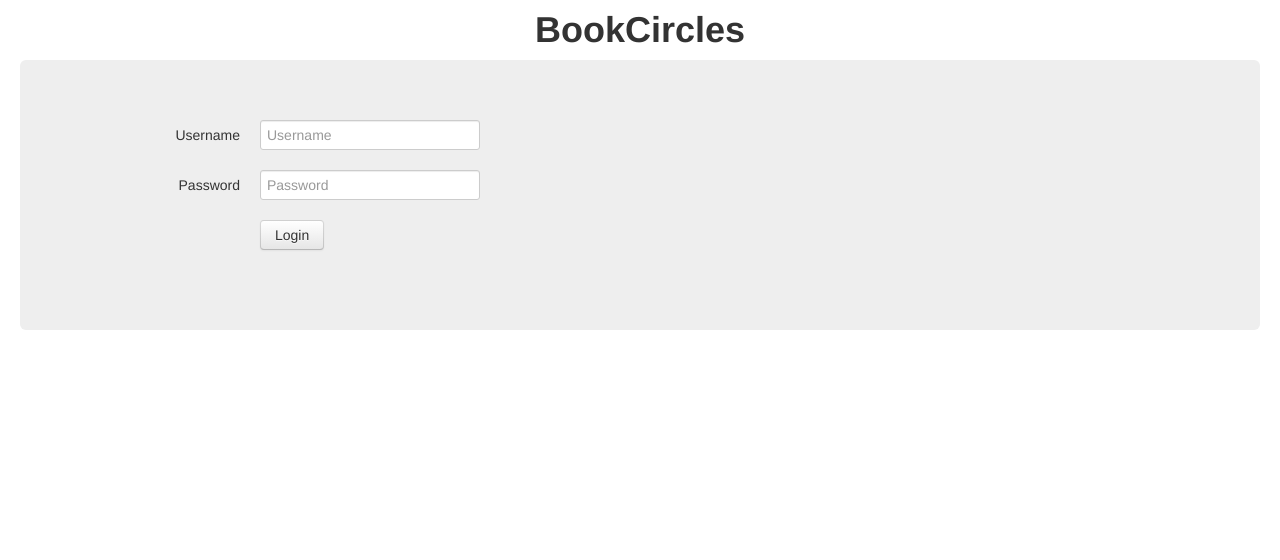
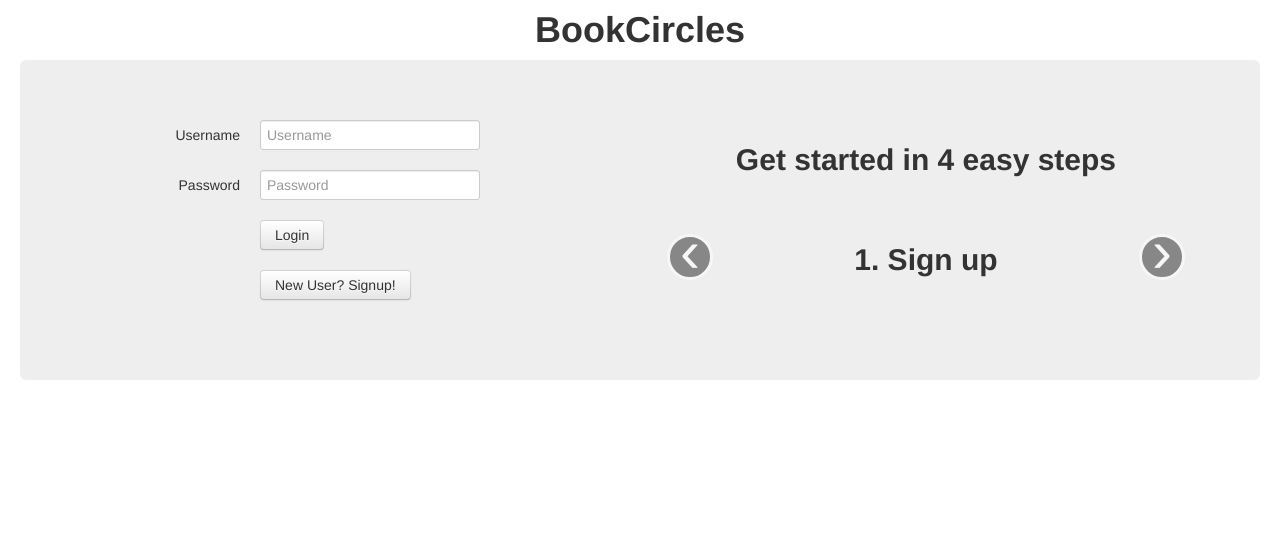
Before and after one commit to robinpaulson/distlib, a Django app: page / in a window 1280 px wide. Shown: the top 560 px of the page. Run offline with Django 3.2, Linux system fonts and the light colour scheme; parts of the project's set-up code (start-up, migrations or seed data) failed here and were passed over; some libraries are stand-ins or nearby versions.

Commit message:
Adding carousel in login/signup pages

```diff
--- a/distlib/templates/login.html
+++ b/distlib/templates/login.html
@@ -17,7 +17,8 @@
 		</div>
 	</div>
 	<div class="hero-unit">
-
+		<div class="row-fluid">
+		<div class="span6">
 		<form action="/authenticate/" class="form-horizontal" method="POST">
 		<div class="control-group">
     		<label class="control-label" for="inputUsername">Username</label>
@@ -38,6 +39,39 @@
   		</div>
 		</form>
 
+		<form action="/signup/" class="form-horizontal" method="GET">
+		<div class="control-group">
+  			<div class="controls">
+  			<input type="submit" class="btn" value="New User? Signup!">
+  			</div>
+  		</div>
+		</form>
+		</div>
+		<div class="span6">
+			<div class="page-header">
+              		<h2 align = "center">Get started in 4 easy steps</h2>
+            </div>
+              <div id="myCarousel" class="carousel slide">
+                <div class="carousel-inner">
+                  <div class="item active">
+						<h2 align="center">1. Sign up</h2>
+                  </div>
+                  <div class="item">
+                    	<h2 align="center">2. Add books</h2>
+                  </div>
+                  <div class="item">
+                    	<h2 align="center">3. Join circles</h2>
+                  </div>
+                  <div class="item">
+                    	<h2 align="center">4. Start sharing</h2>
+                  </div>
+                </div>
+                <a class="left carousel-control" href="#myCarousel" data-slide="prev">&lsaquo;</a>
+                <a class="right carousel-control" href="#myCarousel" data-slide="next">&rsaquo;</a>
+              </div>
+			</div>
+		</div>
+
 	</div>
 
 	<div class="navbar navbar-fixed-bottom">
```
Also changed, not shown: distlib/templates/signup.html (+29 -0 lines), distlib/db/mydata.db.
